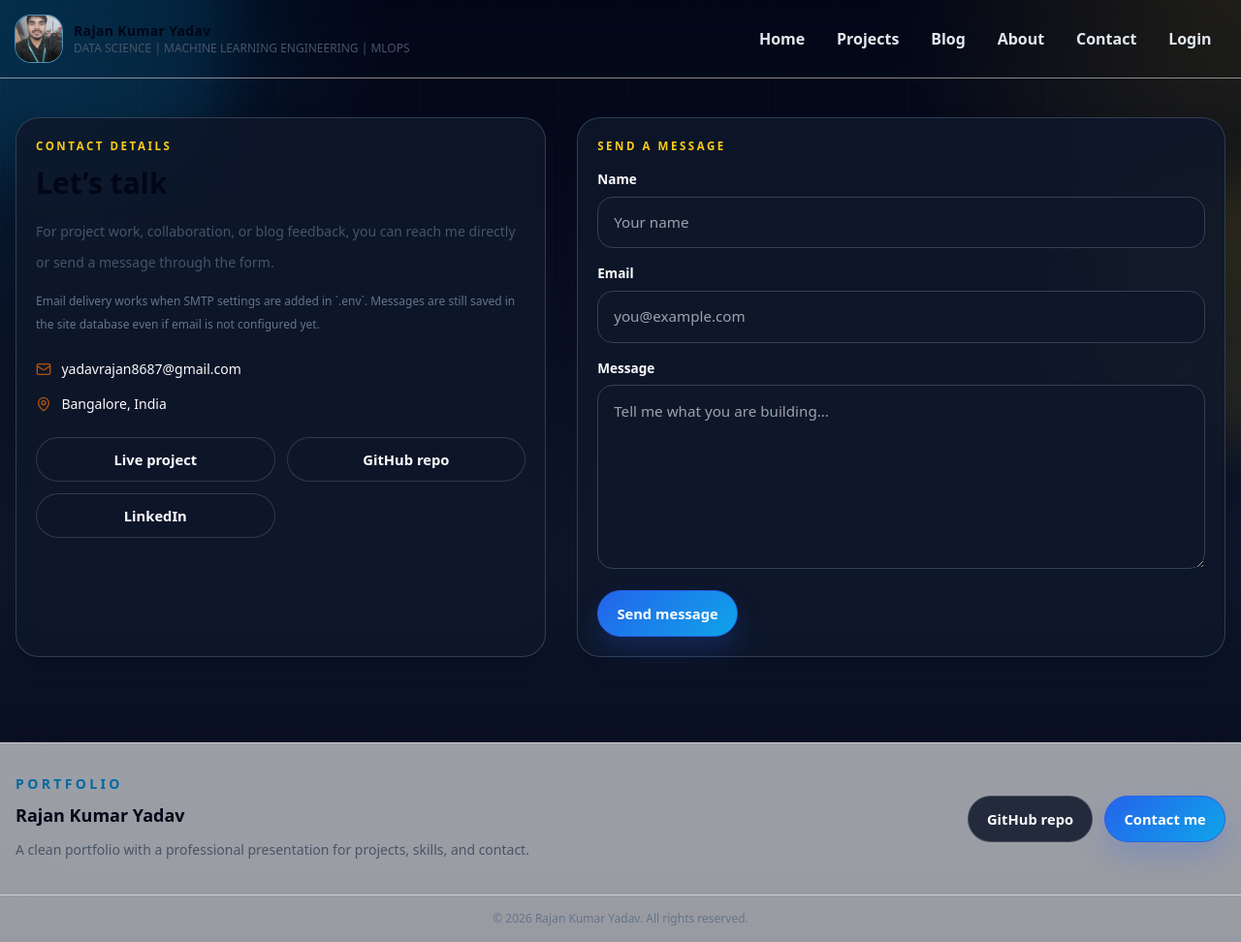
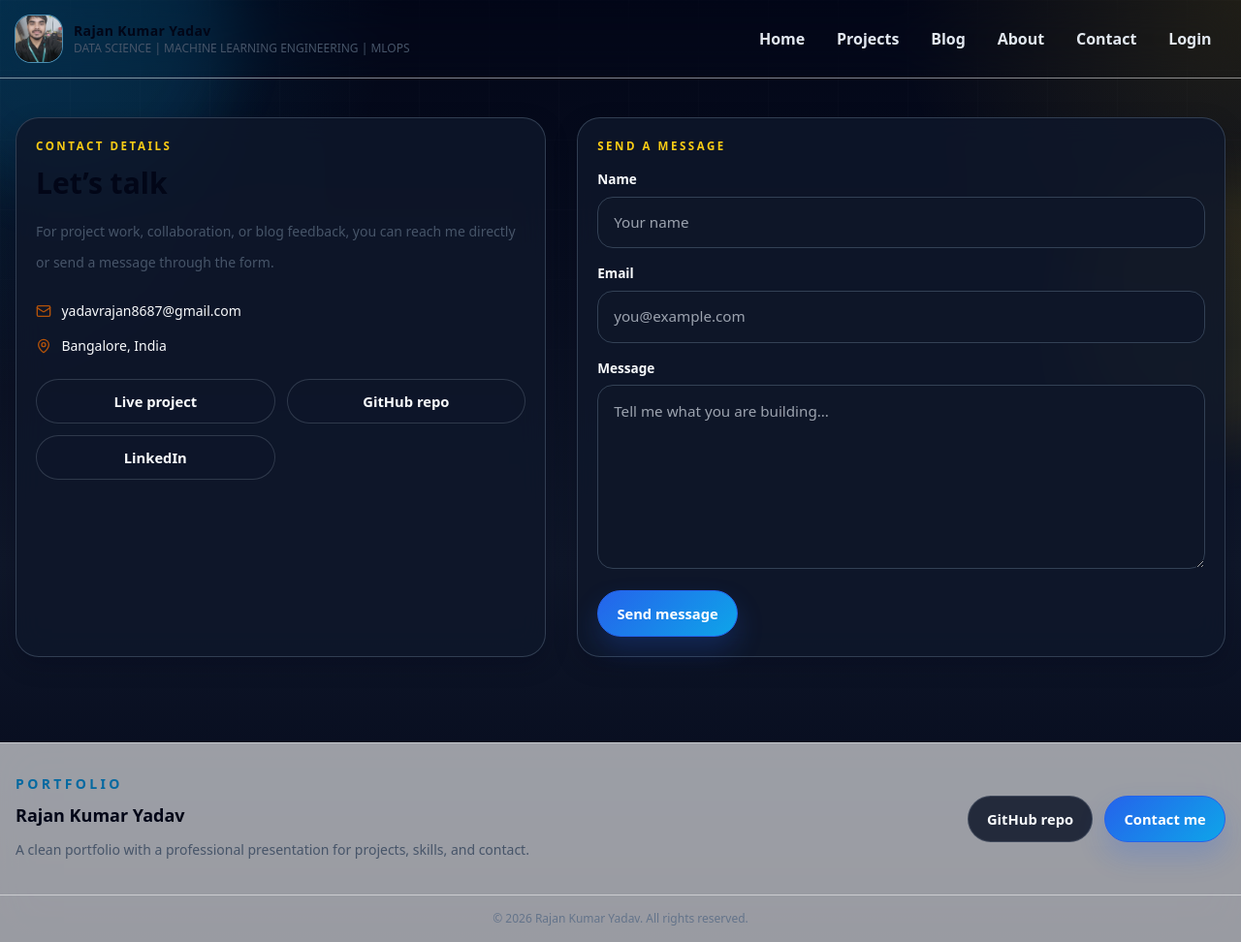
Before and after one commit to Rajan8687/Rajan-Kumar-Yadav, a Flask app: page /contact in a window 1280 px wide. Shown: the whole page at 97% size. Run offline with Flask 3, Linux system fonts and the light colour scheme; some libraries are stand-ins or nearby versions.

Commit message:
contact bug fix

```diff
--- a/templates/contact.html
+++ b/templates/contact.html
@@ -10,9 +10,6 @@
     <h1 class="page-title mt-3 text-3xl font-semibold text-slate-950 dark:text-white">Let’s talk</h1>
     <p class="page-copy mt-4 text-sm leading-8 text-slate-600 dark:text-slate-400">
       For project work, collaboration, or blog feedback, you can reach me directly or send a message through the form.
-    </p>
-    <p class="mt-3 text-xs leading-6 text-slate-500 dark:text-slate-500">
-      Email delivery works when SMTP settings are added in `.env`. Messages are still saved in the site database even if email is not configured yet.
     </p>
 
     <div class="mt-6 space-y-4 text-sm">
```
